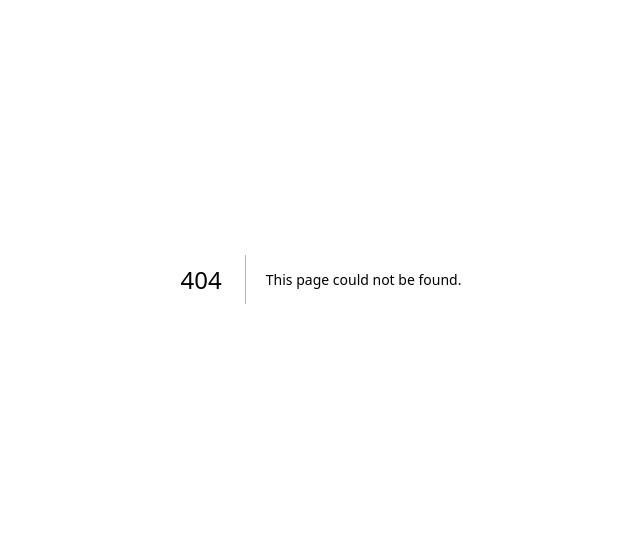
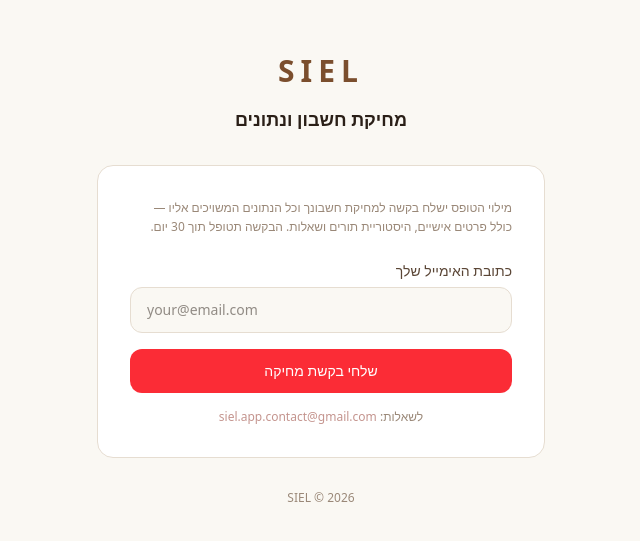
Before and after one commit to amithmalka/siel, a Next.js app: page /delete-account in a window 1280 px wide. Before the commit this address had no page. Shown: the part 121-662 px from the top of the page, without its empty margins (319-959 px from the left). Built offline with nearby package versions, Linux system fonts and the light colour scheme.

Commit message:
feat: add public account deletion request page

```diff
--- /dev/null
+++ b/app/api/delete-request/route.ts
@@ -0,0 +1,16 @@
+import { NextRequest, NextResponse } from 'next/server'
+import { getAdminSupabase } from '@/lib/supabase/admin'
+
+export async function POST(request: NextRequest) {
+  const { email } = await request.json() as { email: string }
+  if (!email?.trim()) return NextResponse.json({ error: 'Missing email' }, { status: 400 })
+
+  const admin = getAdminSupabase()
+
+  await admin.from('deletion_requests').insert({
+    email: email.trim().toLowerCase(),
+    requested_at: new Date().toISOString(),
+  })
+
+  return NextResponse.json({ success: true })
+}
--- /dev/null
+++ b/app/delete-account/page.tsx
@@ -0,0 +1,98 @@
+'use client'
+
+import { useState } from 'react'
+
+export default function DeleteAccountPage() {
+  const [email, setEmail] = useState('')
+  const [submitted, setSubmitted] = useState(false)
+  const [loading, setLoading] = useState(false)
+  const [error, setError] = useState('')
+
+  async function handleSubmit(e: React.FormEvent) {
+    e.preventDefault()
+    if (!email.trim()) return
+    setLoading(true)
+    setError('')
+    try {
+      const res = await fetch('/api/delete-request', {
+        method: 'POST',
+        headers: { 'Content-Type': 'application/json' },
+        body: JSON.stringify({ email }),
+      })
+      if (!res.ok) throw new Error()
+      setSubmitted(true)
+    } catch {
+      setError('אירעה שגיאה. נסי שוב מאוחר יותר.')
+    } finally {
+      setLoading(false)
+    }
+  }
+
+  return (
+    <main className="min-h-screen bg-cream flex flex-col items-center justify-center p-6" dir="rtl">
+      <div className="max-w-md w-full">
+
+        <div className="text-center mb-8">
+          <h1 className="text-3xl font-bold tracking-[0.2em] text-oak mb-1">SIEL</h1>
+          <h2 className="text-lg font-semibold text-textMain mt-4">מחיקת חשבון ונתונים</h2>
+        </div>
+
+        {submitted ? (
+          <div className="bg-white border border-green-200 rounded-2xl p-8 text-center">
+            <div className="text-4xl mb-4">✅</div>
+            <p className="text-sm font-semibold text-textMain mb-2">הבקשה התקבלה</p>
+            <p className="text-xs text-textMuted leading-relaxed">
+              קיבלנו את בקשתך למחיקת החשבון עבור <strong>{email}</strong>.
+              נטפל בה תוך 30 יום ונאשר את המחיקה בדוא"ל.
+            </p>
+          </div>
+        ) : (
+          <div className="bg-white border border-beige rounded-2xl p-8">
+            <p className="text-xs text-textMuted leading-relaxed mb-6">
+              מילוי הטופס ישלח בקשה למחיקת חשבונך וכל הנתונים המשויכים אליו — כולל פרטים אישיים, היסטוריית תורים ושאלות.
+              הבקשה תטופל תוך 30 יום.
+            </p>
+
+            <form onSubmit={handleSubmit} className="space-y-4">
+              <div>
+                <label className="block text-sm font-medium text-textLight mb-1.5">
+                  כתובת האימייל שלך
+                </label>
+                <input
+                  type="email"
+                  value={email}
+                  onChange={(e) => setEmail(e.target.value)}
+                  placeholder="your@email.com"
+                  required
+                  className="w-full border border-beige rounded-xl px-4 py-3 text-sm focus:outline-none focus:border-pink bg-cream"
+                  dir="ltr"
+                />
+              </div>
+
+              {error && <p className="text-xs text-red-500">{error}</p>}
+
+              <button
+                type="submit"
+                disabled={loading}
+                className="w-full bg-red-500 text-white font-medium py-3 rounded-xl text-sm hover:bg-red-600 disabled:opacity-60 transition-colors"
+              >
+                {loading ? 'שולח...' : 'שלחי בקשת מחיקה'}
+              </button>
+            </form>
+
+            <p className="text-xs text-textMuted mt-4 text-center">
+              לשאלות:{' '}
+              <a href="mailto:siel.app.contact@gmail.com" className="text-pink hover:underline">
+                siel.app.contact@gmail.com
+              </a>
+            </p>
+          </div>
+        )}
+
+        <p className="text-center text-xs text-textMuted mt-8">
+          SIEL © {new Date().getFullYear()}
+        </p>
+      </div>
+    </main>
+  )
+}
--- a/proxy.ts
+++ b/proxy.ts
@@ -29,7 +29,7 @@ export async function proxy(request: NextRequest) {
   const { pathname } = request.nextUrl
 
   // Public paths
-  if (pathname === '/' || pathname.startsWith('/login') || pathname.startsWith('/api') || pathname.startsWith('/for-beauty') || pathname.startsWith('/privacy')) {
+  if (pathname === '/' || pathname.startsWith('/login') || pathname.startsWith('/api') || pathname.startsWith('/for-beauty') || pathname.startsWith('/privacy') || pathname.startsWith('/delete-account')) {
     return supabaseResponse
   }
 
```
